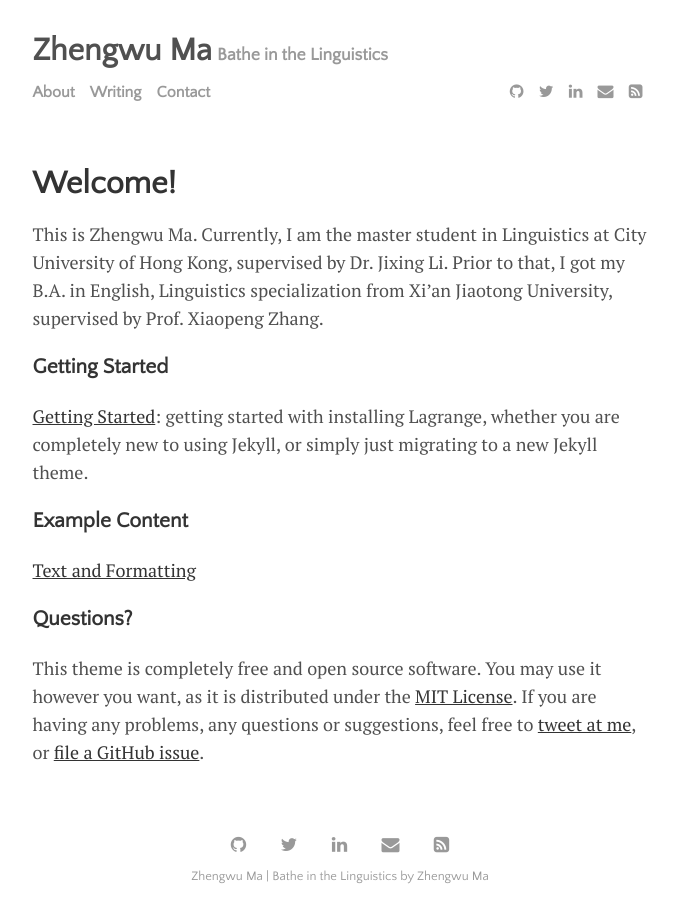
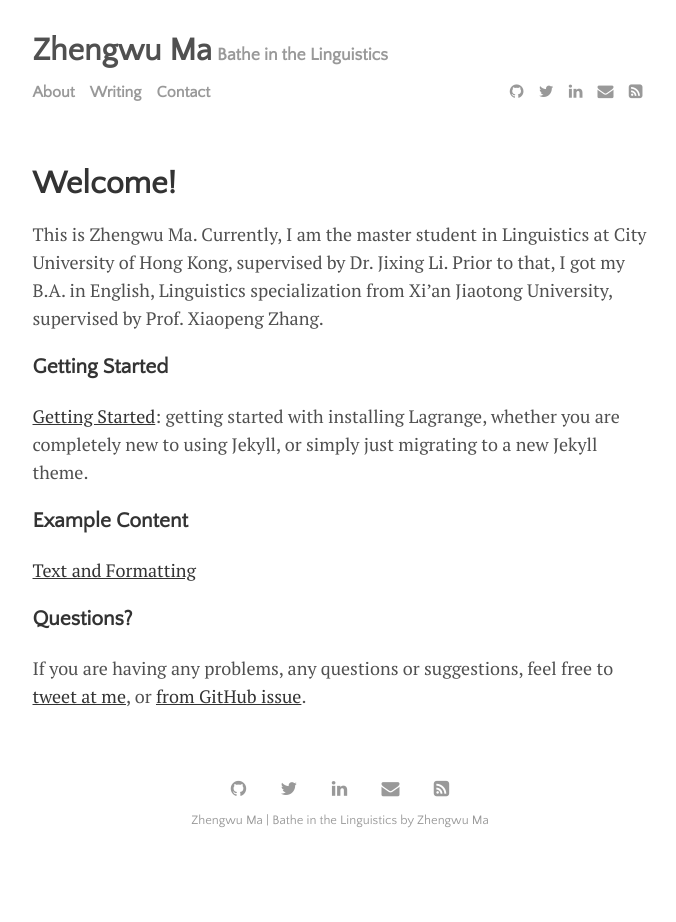
Before and after one commit to zhengwuma/zhengwuma.github.io, a Jekyll site: the page built from menu/about.md, in a window 1280 px wide. Shown: the whole page, without its empty margins (300-976 px from the left). Built offline with Jekyll 4.4.1, drawn with Linux system fonts in a browser that asks for light colours; after the commit the page ends 900 px from its top, so only the background shows below that.

Commit message:
Update about.md

```diff
--- a/menu/about.md
+++ b/menu/about.md
@@ -16,4 +16,4 @@ This is Zhengwu Ma. Currently, I am the master student in Linguistics at City Un
 
 ### Questions?
 
-This theme is completely free and open source software. You may use it however you want, as it is distributed under the [MIT License](http://choosealicense.com/licenses/mit/). If you are having any problems, any questions or suggestions, feel free to [tweet at me](https://twitter.com/intent/tweet?text=My%question%about%Lagrange%is:%&amp;via=paululele), or [file a GitHub issue](https://github.com/lenpaul/lagrange/issues/new).
+If you are having any problems, any questions or suggestions, feel free to [tweet at me](https://twitter.com/zhengwuma), or [from GitHub issue](https://github.com/zhengwuma).
```
